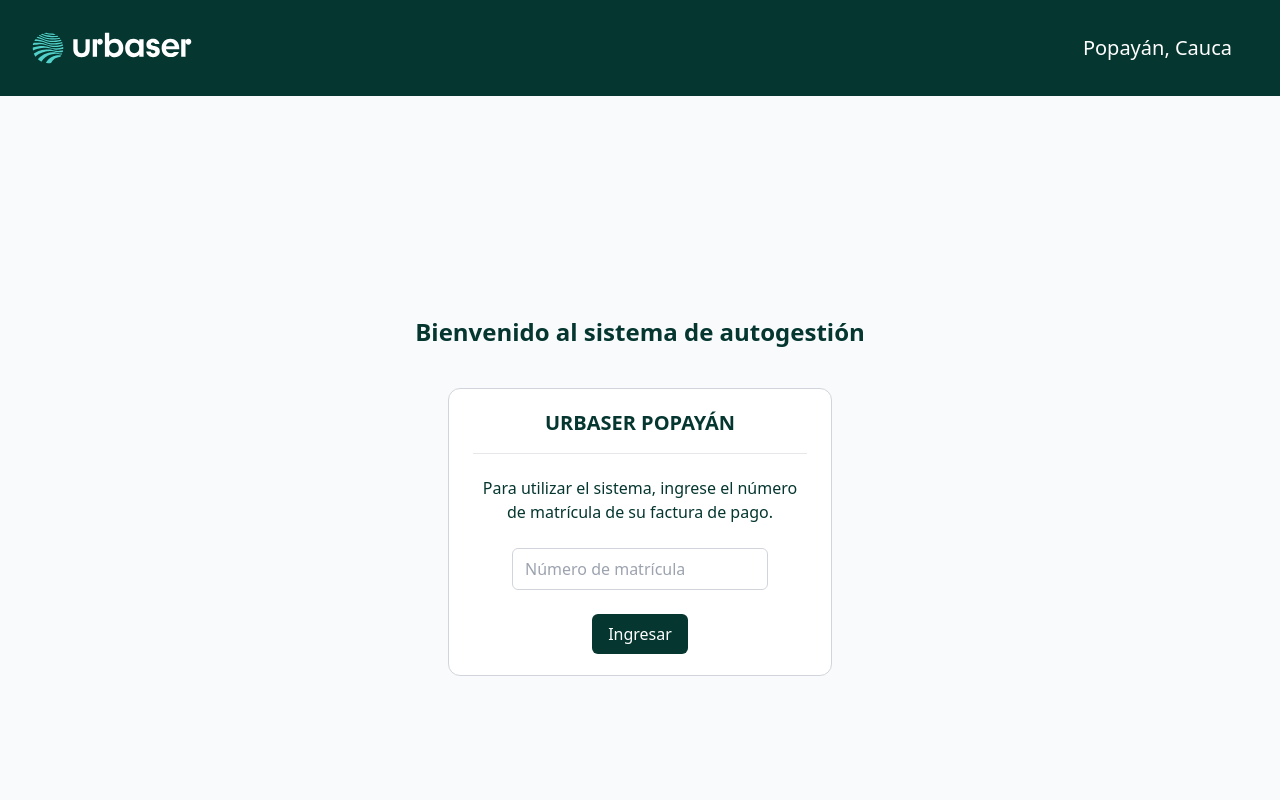
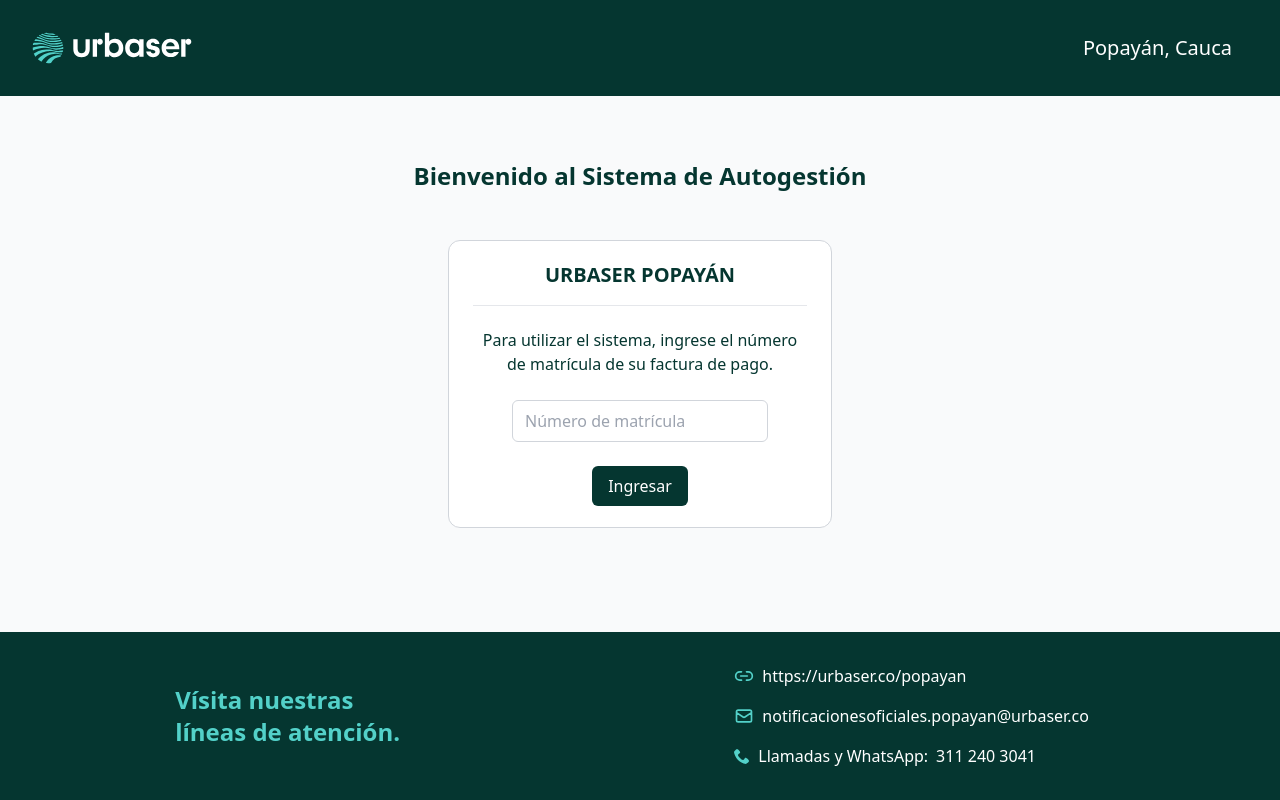
Before and after one commit to JesusPaladinez/request-vacant-property-urbaser, a React (Vite) app: page /numero-matricula in a window 1280 px wide. Shown: the top 800 px of the page. Built offline with nearby package versions, Linux system fonts and the light colour scheme.

Commit message:
Better design of the registration number

```diff
--- a/src/pages/RegistrationNumber.jsx
+++ b/src/pages/RegistrationNumber.jsx
@@ -22,8 +22,8 @@
   }
 
   return (
-    <div className='flex flex-col justify-center items-center gap-10 min-h-screen'>
-      <p className='text-2xl font-semibold text-urbaser-1'>Bienvenido al sistema de autogestión</p>
+    <div className='flex-1 flex flex-col items-center gap-12 p-16'>
+      <p className='text-2xl font-semibold text-urbaser-1'>Bienvenido al Sistema de Autogestión</p>
       <div className='bg-white w-96 min-h-72 py-4 border border-gray-300 rounded-xl flex flex-col items-center px-6'>
         <div className='w-full border-b pt-1 pb-4'>
           <p className='text-center text-xl text-urbaser-1 font-semibold'>URBASER POPAYÁN</p>
```
